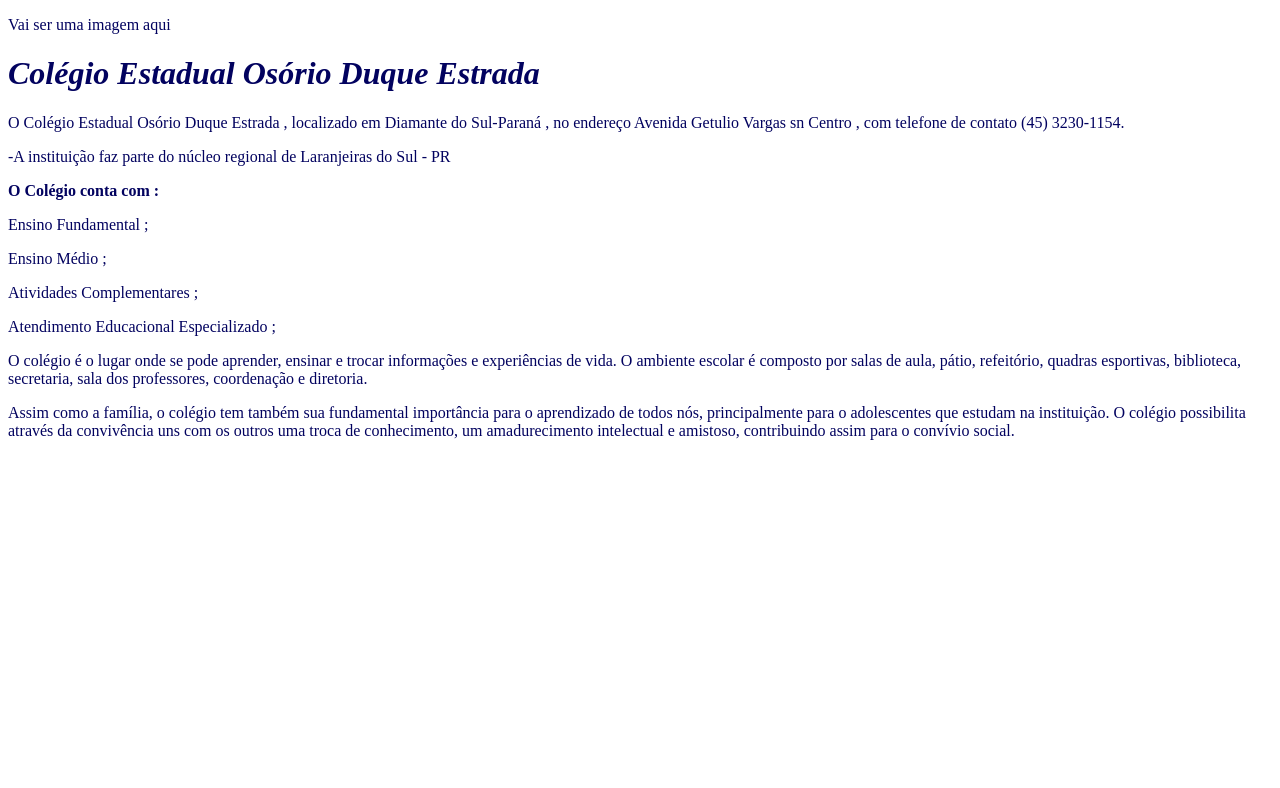
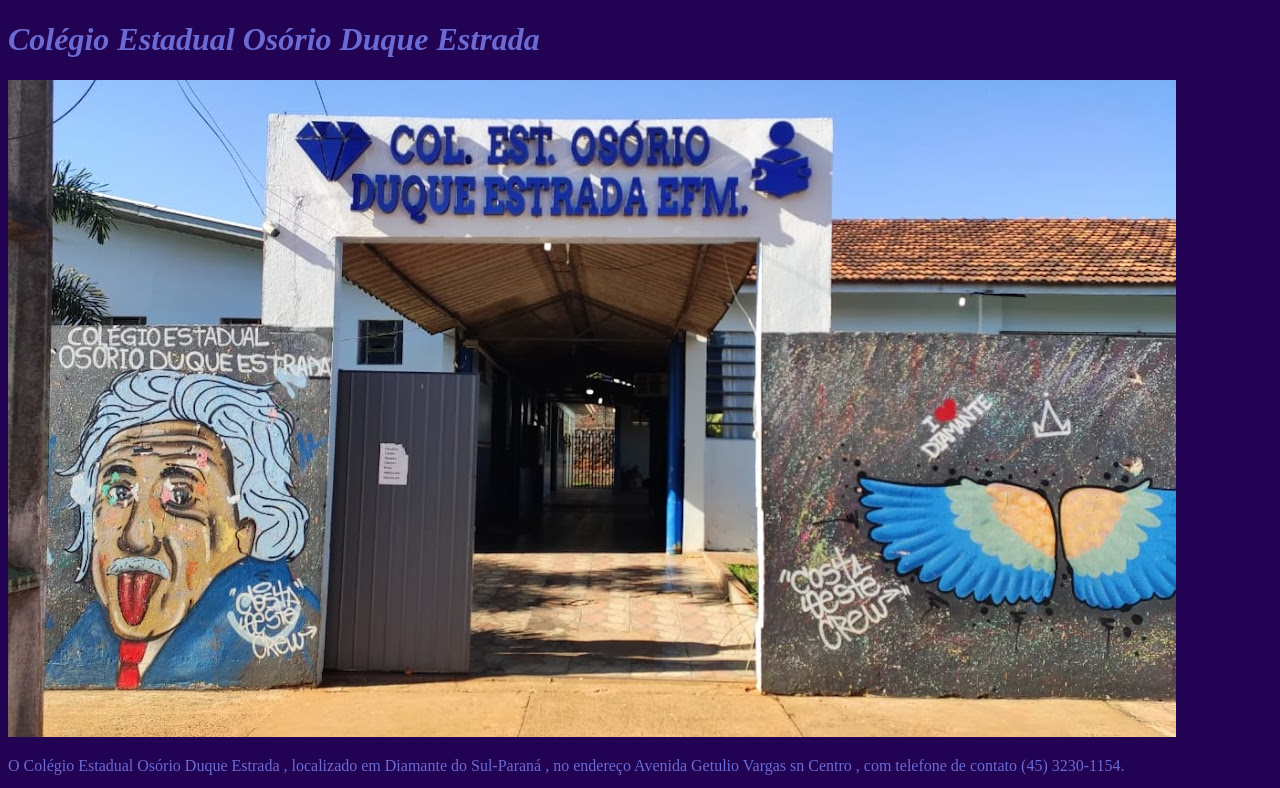
Before and after one commit to moniquecarriel07/site-escola, a plain HTML site: page index.html in a window 1280 px wide. Shown: the top 788 px of the page. Drawn offline with Linux system fonts and the light colour scheme.

Commit message:
Add files via upload

```diff
--- a/index.html
+++ b/index.html
@@ -9,8 +9,8 @@
 </head>
 <body>
 
-    <p>Vai ser uma imagem aqui</p>
    <header> <h1><em>Colégio Estadual Osório Duque Estrada</em></h1></header>
+   <img src="entrada osorio.jpeg" alt="entrada">
     <p> O Colégio Estadual Osório Duque Estrada , localizado em
         Diamante do Sul-Paraná , no endereço Avenida Getulio Vargas sn Centro , com telefone de contato (45) 3230-1154.</p>
 
--- a/style.css
+++ b/style.css
@@ -1,3 +1,4 @@
 body {
-    backgroungd-color:#015d77;
-    color: rgb(2, 2, 95);
+    background-color:#210253;
+    color: rgb(107, 107, 211);
+}
```
Also changed, not shown: entrada osorio.jpeg (added).
